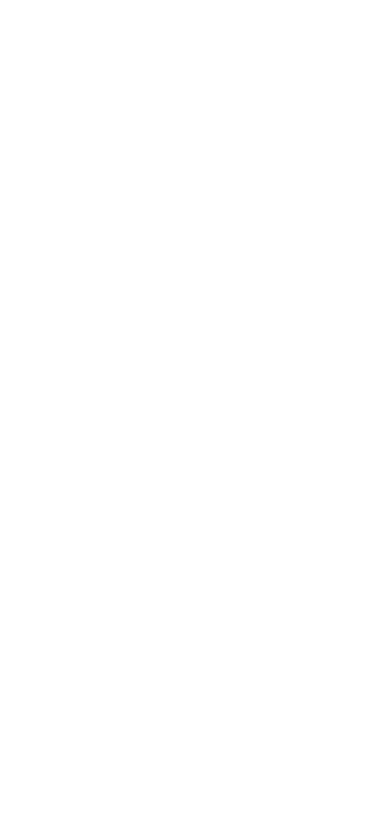
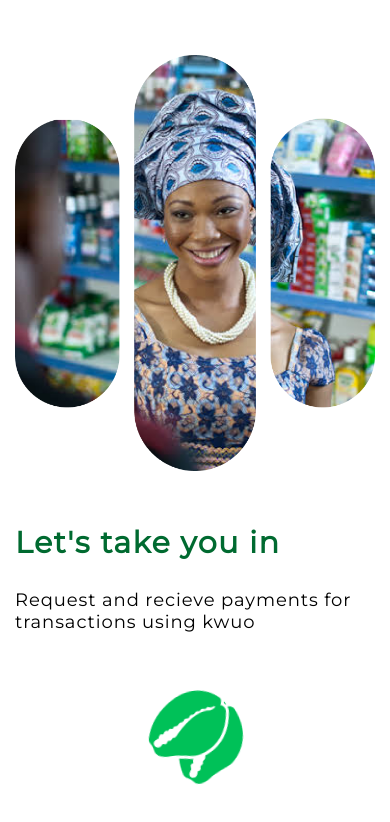
Before and after one commit to talk2coded/kwuo-merchant-app, a React (Create React App) app: page /loading in a window 390 px wide. Shown: the top 822 px of the page. Built offline with nearby package versions, Linux system fonts and the light colour scheme.

Commit message:
tried to  add a dummy API

```diff
--- a/src/App.js
+++ b/src/App.js
@@ -4,6 +4,7 @@ import './App.css';
 import LoginPage from './pages/login-page/login-page';
 import RegisterPage from './pages/register-page/register-page';
 import RecoverpasswordPage from './pages/recover-password-page/recover-password-page';
+import LoadingPage from './pages/loading-state-page/loading-state-page';
 
 function App() {
   return (
@@ -12,6 +13,7 @@ function App() {
         <Route exact path='/' component={LoginPage}/>
         <Route exact path='/register' component={RegisterPage}/>
         <Route exact path='/recoverpassword' component={RecoverpasswordPage}/>
+        <Route exact path='/loading' component={LoadingPage}/>
       </Switch>
     </div>
   );
--- /dev/null
+++ b/src/components/loading-form/loading-state.css
@@ -0,0 +1,89 @@
+.loading-form{
+    margin-top: 100px;
+}
+
+.loading-img{
+    margin-top: 100px;
+}
+
+.loading-header{
+    text-align: left;
+       width: auto;
+      height: 44px;
+      font-family: Montserrat;
+      font-style: normal;
+      font-weight: 600;
+      font-size: 30px;
+      line-height: 44px;
+      /* identical to box height */
+
+      letter-spacing: 0.05em;
+
+      /* kwuo pri variant */
+
+      color: #006A30;
+    }
+
+    .loading-subheader{
+      text-align: left;
+      width: auto;
+      padding-bottom: 20px;
+      font-family: Montserrat;
+      font-style: normal;
+      font-weight: normal;
+      font-size: 18px;
+      line-height: 22px;
+      /* identical to box height */
+
+      letter-spacing: 0.05em;
+
+      color: #000000;
+
+      }
+
+      @-webkit-keyframes rotating /* Safari and Chrome */ {
+        from {
+          -webkit-transform: rotate(0deg);
+          -o-transform: rotate(0deg);
+          transform: rotate(0deg);
+        }
+        to {
+          -webkit-transform: rotate(360deg);
+          -o-transform: rotate(360deg);
+          transform: rotate(360deg);
+        }
+      }
+      @keyframes rotating {
+        from {
+          -ms-transform: rotate(0deg);
+          -moz-transform: rotate(0deg);
+          -webkit-transform: rotate(0deg);
+          -o-transform: rotate(0deg);
+          transform: rotate(0deg);
+        }
+        to {
+          -ms-transform: rotate(360deg);
+          -moz-transform: rotate(360deg);
+          -webkit-transform: rotate(360deg);
+          -o-transform: rotate(360deg);
+          transform: rotate(360deg);
+        }
+      }
+
+      .rotating {
+        -webkit-animation: rotating 1s linear infinite;
+        -moz-animation: rotating 1s linear infinite;
+        -ms-animation: rotating 1s linear infinite;
+        -o-animation: rotating 1s linear infinite;
+        animation: rotating 1s linear infinite;
+      }
+
+@media (max-width: 768px){
+    .loading-img{
+        margin-top: 10px;
+    }
+
+    .loading-form{
+        margin-top: 50px;
+    }
+}
--- /dev/null
+++ b/src/components/loading-form/loading-state.jsx
@@ -0,0 +1,16 @@
+import React from 'react';
+import './loading-state.css';
+import Icon from '../../assets/images/Group 16.png';
+
+const LoadingState = () =>(
+    <div className="loading-form">
+    <div className="form-group">
+    <p className="h4 mb-4 loading-header">Let's take you in</p>
+    <p className="h4 mb-4 loading-subheader">Request and recieve payments for transactions using kwuo</p>
+
+    <img className="img-fluid loading-img rotating" src={Icon} alt="icon"  />
+    </div>
+    </div>
+);
+
+export default LoadingState;
--- a/src/components/login-form/login-form.component.jsx
+++ b/src/components/login-form/login-form.component.jsx
@@ -1,4 +1,5 @@
 import React from 'react';
+import { Link } from 'react-router-dom';
 import './login-form.css';
 
 class LoginForm extends React.Component{
@@ -8,7 +9,8 @@ class LoginForm extends React.Component{
 
         this.state = {
             phoneno: "",
-            password: ""
+            password: "",
+            loader: true
         };
 
 
@@ -143,7 +145,12 @@ class LoginForm extends React.Component{
         if (!this.canBeSubmitted()) {
           evt.preventDefault();
           return;
+        } else {
+          evt.preventDefault();
+          this.props.loginState(this.state);
         }
+
+
         // actual submit logic...
       };
 
@@ -205,11 +212,11 @@ class LoginForm extends React.Component{
 
         <div className="d-flex">
             <div>
-                <a href="#" className="forgot-pass">Forgot password?</a>
+                <Link to="/recoverpassword" className="forgot-pass">Forgot password?</Link>
             </div>
         </div>
     <div className="d-flex justify-content-left buttons">
-        <button className=" login-btn btn  btn-block my-4" type="submit" id="submit" disabled={!isEnabled} >Sign in</button> <a href="" className="login">Not a Merchant? Register</a>
+        <button className=" login-btn btn  btn-block my-4" type="submit" id="submit" disabled={!isEnabled} >Sign in</button><Link to="/register" className="login">Not a Merchant? Register</Link>
         </div>
 
     </form>
--- a/src/components/register-form/register-form.component.jsx
+++ b/src/components/register-form/register-form.component.jsx
@@ -1,4 +1,5 @@
 import React from 'react';
+import { Link } from 'react-router-dom';
 import './register-form.css';
 
 class RegisterForm extends React.Component{
@@ -199,7 +200,7 @@ class RegisterForm extends React.Component{
     </div>
 
     <div className="d-flex justify-content-left buttons">
-    <a href="" className="register">Already a Merchant? Sign In</a> <button className=" reg-btn btn  btn-block my-4" type="submit" id="submit" disabled={!isEnabled} >Register</button>
+    <Link to="/" className="register">Already a Merchant? Sign In</Link> <button className=" reg-btn btn  btn-block my-4" type="submit" id="submit" disabled={!isEnabled} >Register</button>
     </div>
 
         </form>
--- a/src/components/register-form/register-form.css
+++ b/src/components/register-form/register-form.css
@@ -101,6 +101,7 @@ button.reg-btn:disabled{
 
     }
 
+
     div.svg > svg{
         position: absolute;
         top: 20px;
@@ -117,6 +118,7 @@ button.reg-btn:disabled{
 @media only screen and (max-width: 375px) {
     .reg-header {
       font-size: 16px;
+
     }
 
     div.svg > svg{
--- /dev/null
+++ b/src/pages/loading-state-page/loading-state-page.jsx
@@ -0,0 +1,20 @@
+import React from 'react';
+import FormImage from '../../components/form-image/form-image.component';
+import LoadingState from '../../components/loading-form/loading-state';
+import './loading-state-page.css';
+
+const LoadingPage = () =>(
+    <div className="container-fluid">
+        <div className="row">
+            <div className="col-xl-6 col-lg-6">
+                <FormImage/>
+            </div>
+            <div className="col-xl-6 col-lg-6">
+                <LoadingState/>
+            </div>
+        </div>
+        </div>
+
+);
+
+export default LoadingPage;
--- a/src/pages/login-page/login-page.jsx
+++ b/src/pages/login-page/login-page.jsx
@@ -1,9 +1,48 @@
 import React from 'react';
 import FormImage from '../../components/form-image/form-image.component';
 import LoginForm from '../../components/login-form/login-form.component';
+import LoadingState from '../../components/loading-form/loading-state';
 import './login-page.css';
+import {withRouter} from 'react-router-dom';
 
-const LoginPage = () =>(
+class LoginPage extends React.Component{
+
+    constructor(props){
+        super(props)
+
+        this.state = {
+            phoneno: "",
+            password: "",
+            loader: false
+        }
+    }
+
+    state (you, two) {
+
+    }
+
+
+    updateState = (stateUpdate) => {
+
+        this.setState( () => (stateUpdate), () =>
+
+            fetch("https://api.example.com/items")
+            .then(res => res.json)
+            .then(
+                (result) => {
+
+                },
+                (error) => {
+                    console.log('error occured');
+                    this.props.history.push('/register')
+                }
+            )
+        );
+    }
+
+render() {
+
+    return(
    <div>
         <div className="container-fluid">
             <div className="row">
@@ -11,11 +50,15 @@ const LoginPage = () =>(
                     <FormImage/>
                 </div>
                 <div className="col-xl-6 col-lg-6">
-                    <LoginForm/>
+                { (!this.state.loader) ?
+                    <LoginForm loginState={this.updateState}/> :
+                    <LoadingState/>}
                 </div>
             </div>
         </div>
    </div>
-);
+   );
+}
+}
 
 export default LoginPage;
```
Also changed, not shown: src/assets/images/Group 16.png (added), src/pages/loading-state-page/loading-state-page.css (added).
